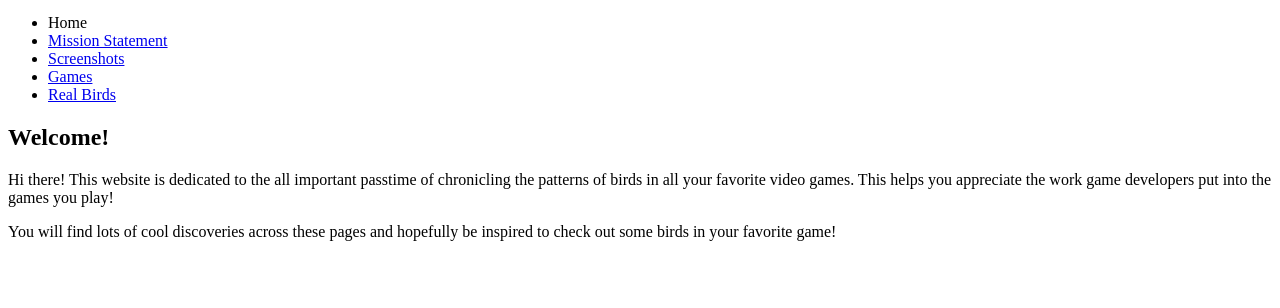
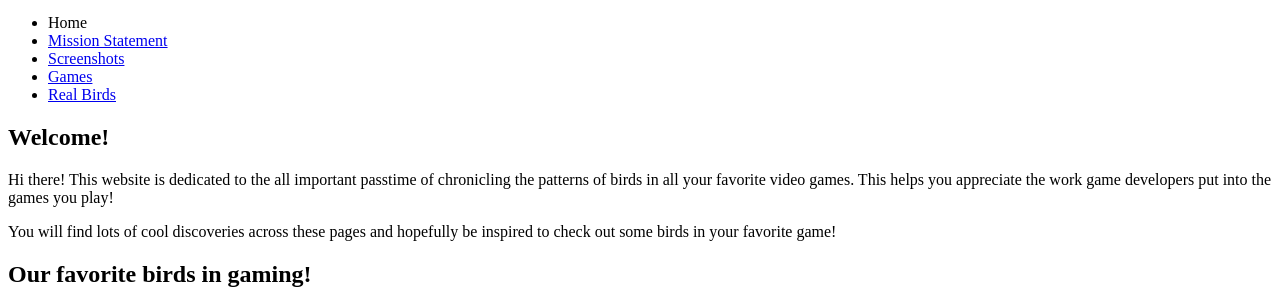
Before and after one commit to jlpboss/Birdwatching, a plain HTML site: page index.html in a window 1280 px wide. Shown: the part 580-888 px from the top of the page. Before the commit the page ends 837 px from the top, so only its background shows below. Drawn offline with Linux system fonts and the light colour scheme.

Commit message:
added 2nd h2 header

```diff
--- a/index.html
+++ b/index.html
@@ -19,17 +19,23 @@
         <li><a href="#">Real Birds</a></li>
     </ul>
 
+
     <h2>
         Welcome!
     </h2>
-
     <p>
         Hi there! This website is dedicated to the all important passtime of chronicling the patterns of birds in all your favorite video games. This helps you appreciate the work game developers put into the games you play!
     </p>
-
     <p>
         You will find lots of cool discoveries across these pages and hopefully be inspired to check out some birds in your favorite game!
     </p>
 
 
+    <h2>
+        Our favorite birds in gaming!
+    </h2>
+
+
+
+
 </body>
```
